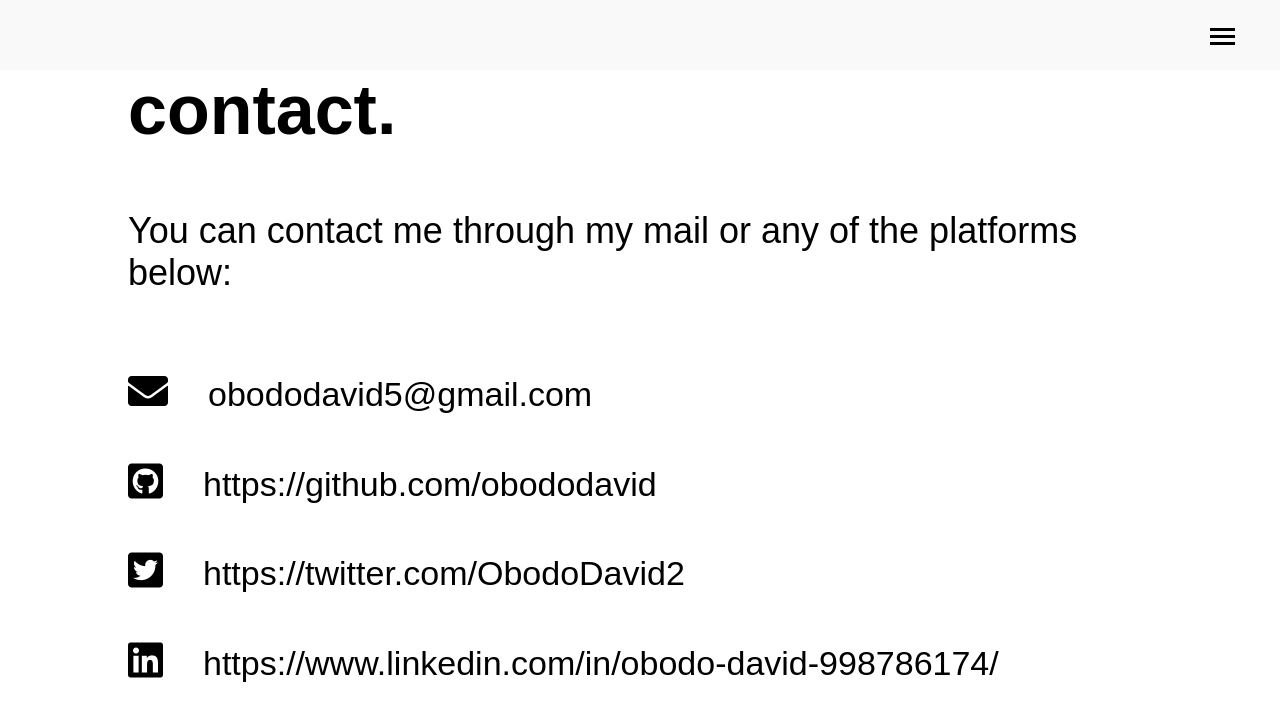
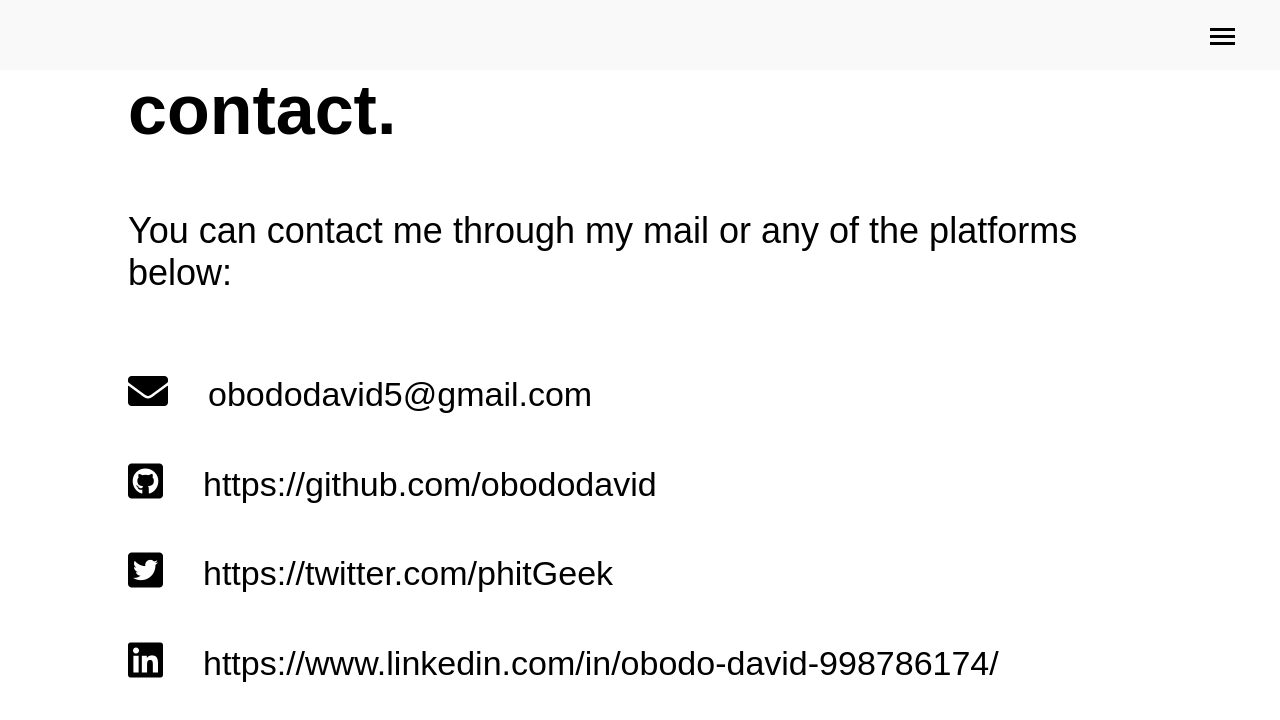
Before and after one commit to rahuloo5/portfolio_v1, a React (Create React App) app: page /contact in a window 1280 px wide. Shown: the top 720 px of the page. Built offline with nearby package versions, Linux system fonts and the light colour scheme.

Commit message:
update twitter details

```diff
--- a/src/pages/contact/index.tsx
+++ b/src/pages/contact/index.tsx
@@ -16,8 +16,8 @@ const ALL_CONTACTS = [
     },
     {
         icon: 'fab fa-twitter-square',
-        link: 'https://twitter.com/ObodoDavid2',
-        label: 'https://twitter.com/ObodoDavid2'
+        link: 'https://twitter.com/phitGeek',
+        label: 'https://twitter.com/phitGeek'
     },
     {
         icon: 'fab fa-linkedin',
```
